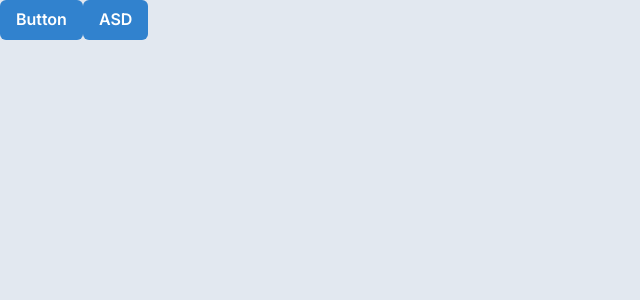
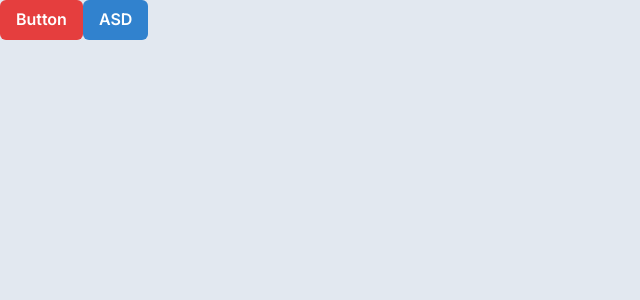
Before and after one commit to benedives47/fepresensiProm, a Next.js app: page / in a window 1280 px wide. Shown: the top 300 px of the page, without its empty margins (0-640 px from the left). Built offline with nearby package versions, Linux system fonts and the light colour scheme.

Commit message:
test: ci/cd

```diff
--- a/src/pages/_app.js
+++ b/src/pages/_app.js
@@ -21,7 +21,7 @@ export default function App({ Component, pageProps }) {
       {/* <Provider store={store}> */}
       <ChakraProvider theme={theme}>
         <BaseLayout>
-          <Button colorScheme="blue"> Button</Button>
+          <Button colorScheme="red"> Button</Button>
           <Component {...pageProps} />
         </BaseLayout>
       </ChakraProvider>
```
